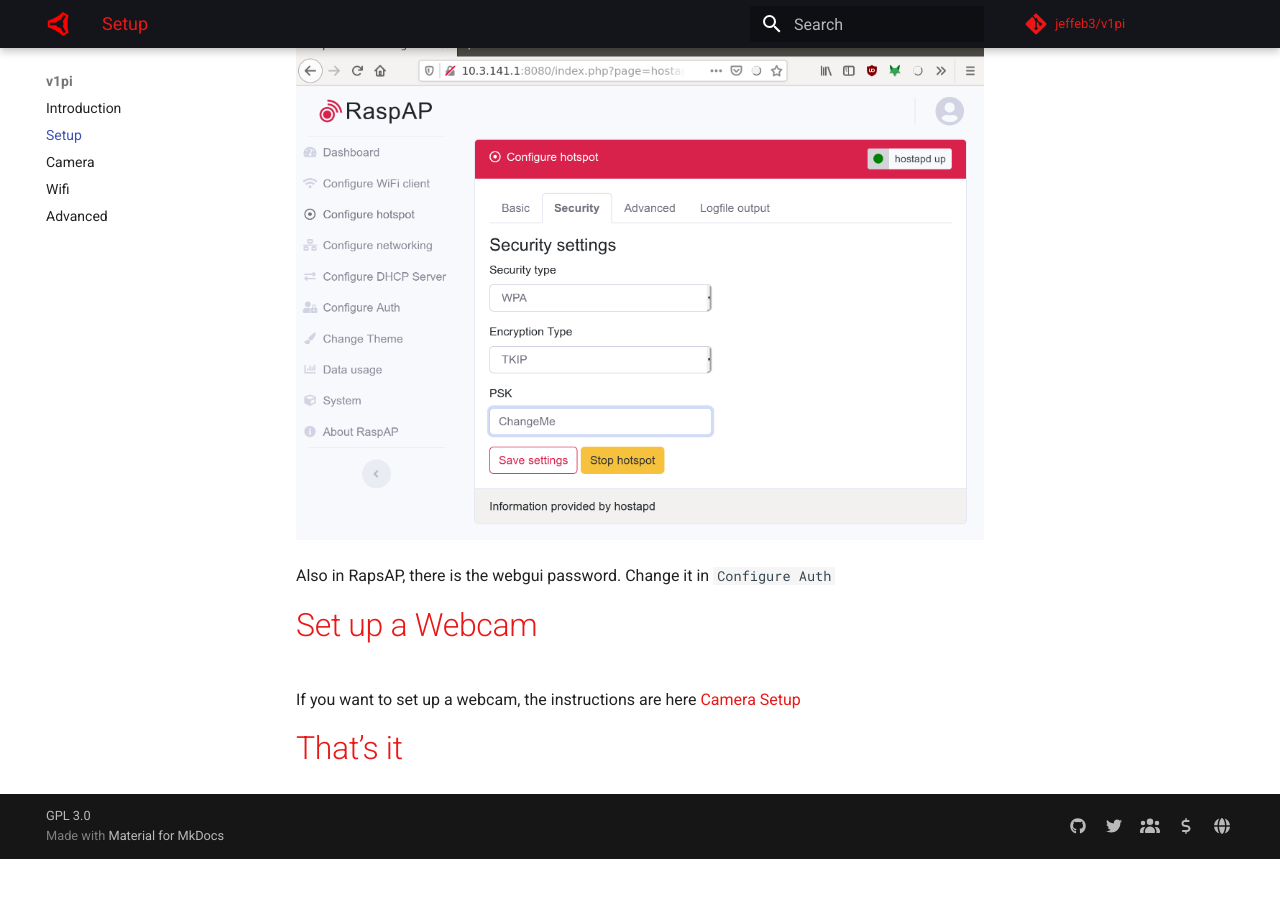
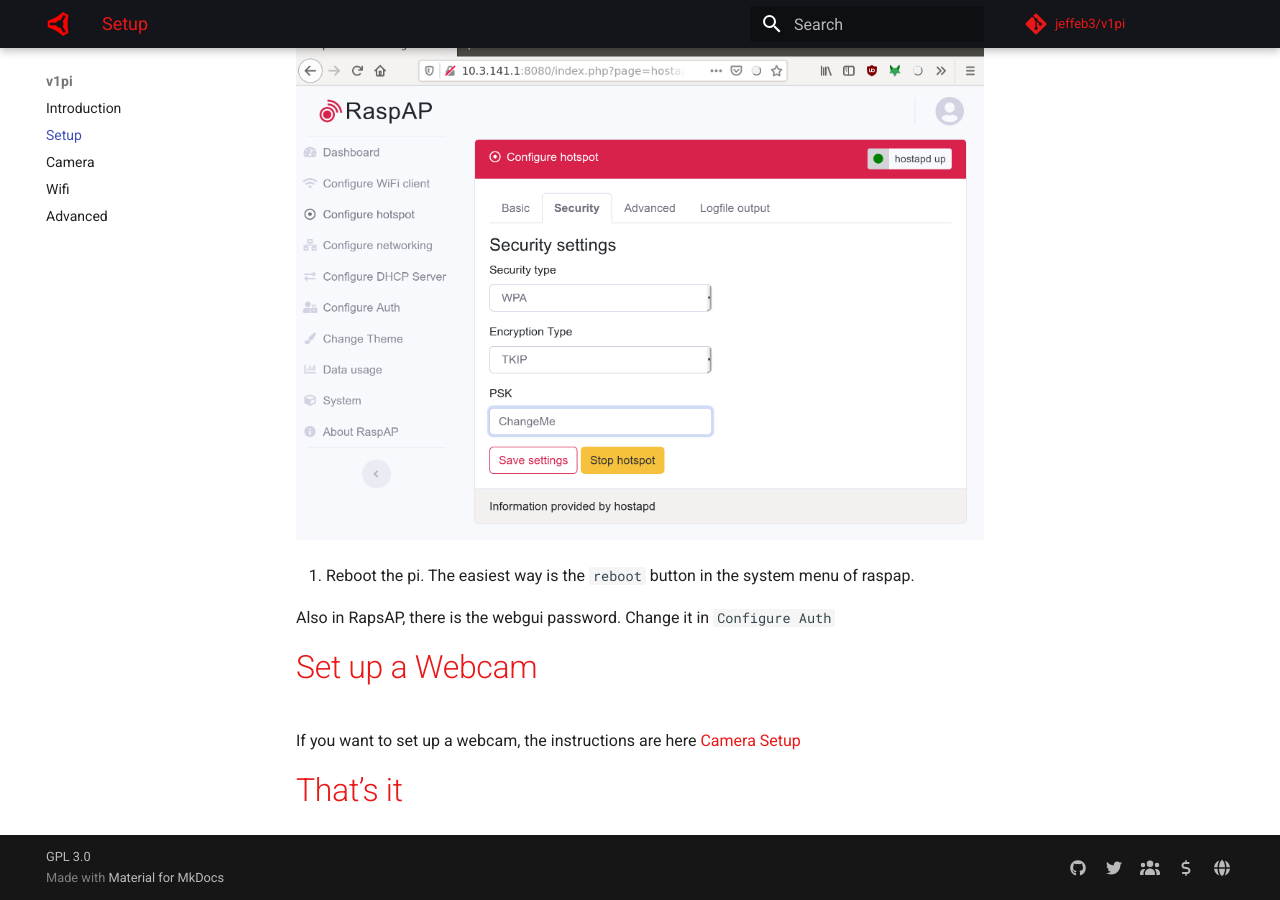
Before and after one commit to jeffeb3/v1pi, an MkDocs documentation site: the page built from docs/setup.md, in a window 1280 px wide and 900 px high, scrolled down 5085 px. Built offline with MkDocs 1.6.1 and Material for MkDocs 9.7.7, drawn with Linux system fonts in a browser that asks for light colours; comment, search, counter and statistics services are not loaded; before the commit the page ends 5944 px from its top, so only the background shows below that; some of the changed lines change nothing that is shown.

Commit message:
quick-fix

```diff
--- a/docs/setup.md
+++ b/docs/setup.md
@@ -143,6 +143,8 @@
 
 ![image](img/psk.png)
 
+1. Reboot the pi. The easiest way is the `reboot` button in the system menu of raspap.
+
 Also in RapsAP, there is the webgui password. Change it in `Configure Auth`
 
 Set up a Webcam
--- a/mkdocs.yml
+++ b/mkdocs.yml
@@ -67,3 +67,7 @@
       permalink: true
   - lightgallery
   - pymdownx.extra
+
+google_analytics:
+  - 'UA-154250450-1'
+  - 'auto'
```
